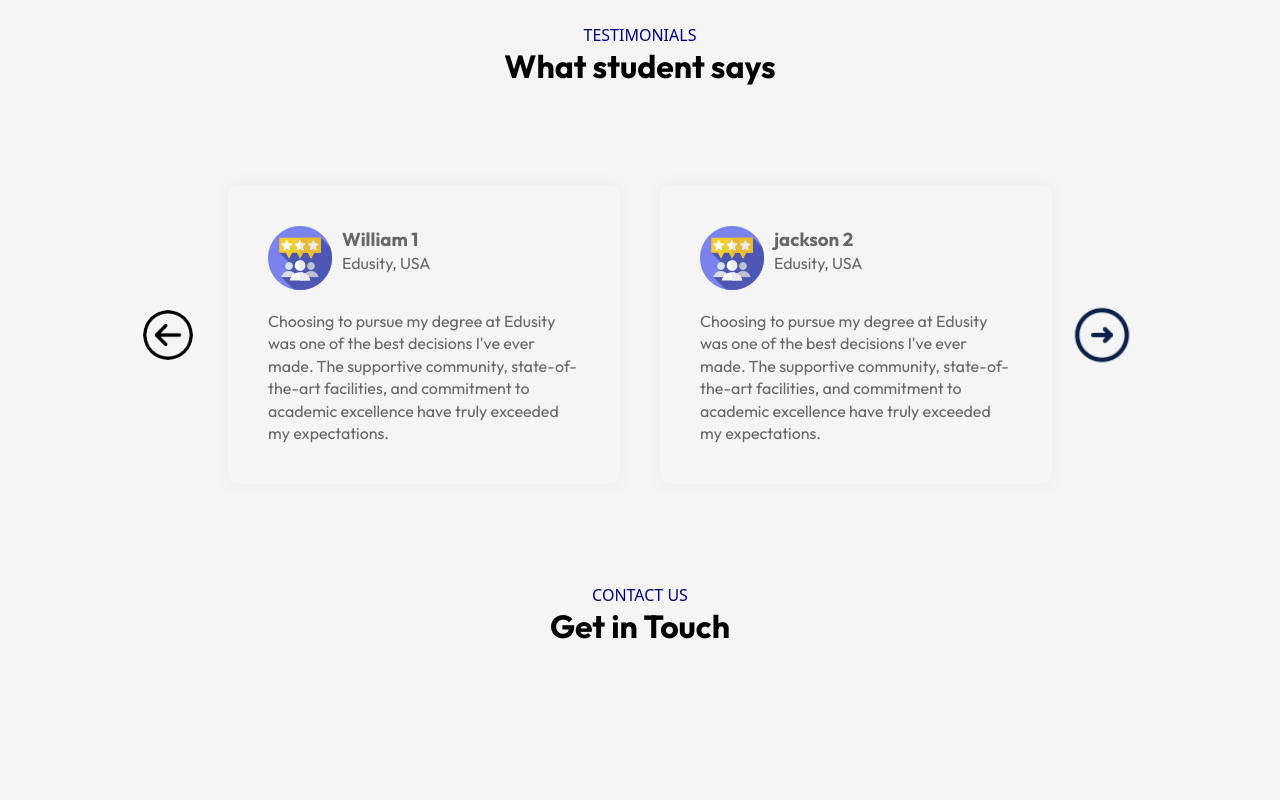
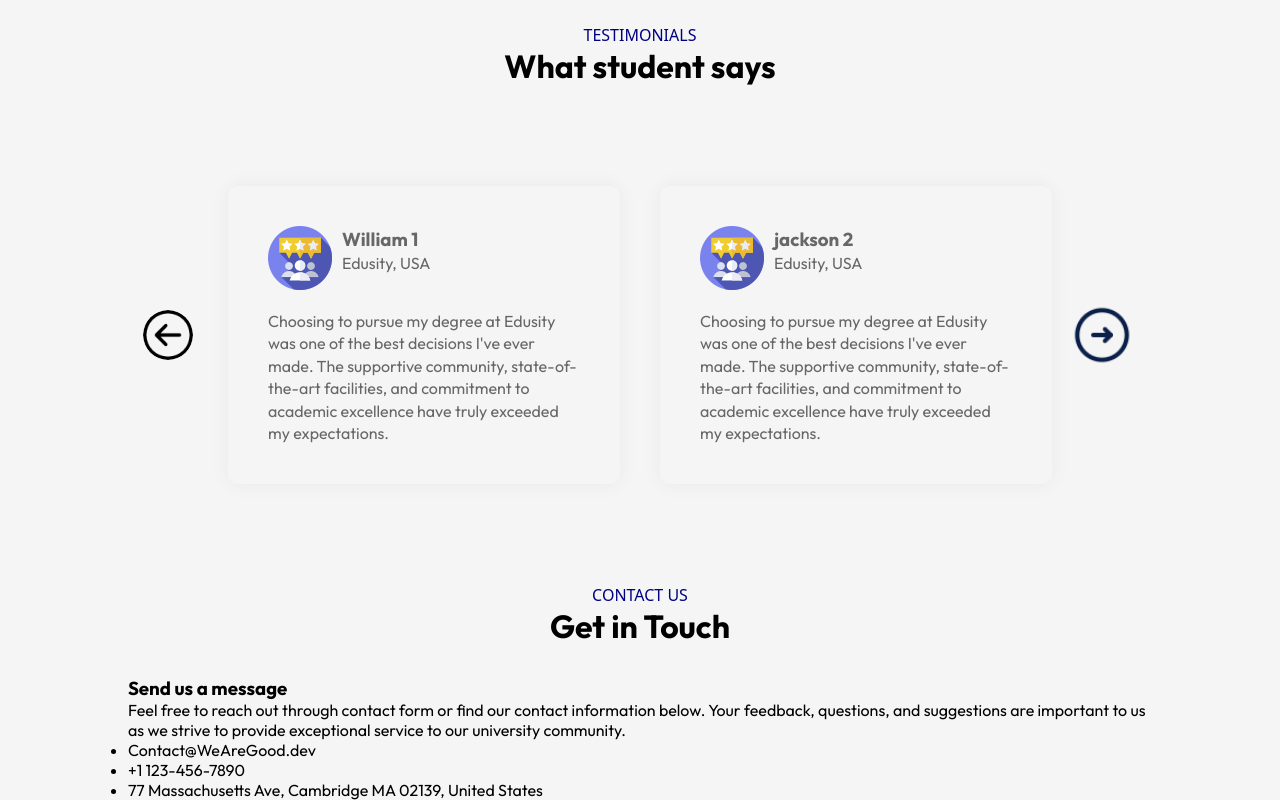
Before and after one commit to Rohitprj/Learning_Reactjs, a React (Vite) app in the folder ResponsiveDesign/EduCity/: page / in a window 1280 px wide. Shown: the part 2162-2962 px from the top of the page. Before the commit the page ends 2838 px from the top, so only its background shows below. Built offline with nearby package versions, Linux system fonts and the light colour scheme.

Commit message:
Add Contact component with styling; update App component to include Contact section

```diff
--- a/ResponsiveDesign/EduCity/src/App.tsx
+++ b/ResponsiveDesign/EduCity/src/App.tsx
@@ -5,6 +5,7 @@ import Title from "./components/title/Title";
 import { About } from "./components/about/About";
 import { Campus } from "./components/campus/Campus";
 import { Testimonials } from "./components/testimonials/Testimonials";
+import Contact from "./components/contact/Contact";
 
 const App = () => {
   return (
@@ -20,6 +21,7 @@ const App = () => {
         <Title title="TESTIMONIALS" subTitle="What student says" />
         <Testimonials />
         <Title title="CONTACT US" subTitle="Get in Touch" />
+        <Contact />
       </div>
     </div>
   );
--- /dev/null
+++ b/ResponsiveDesign/EduCity/src/components/contact/Contact.tsx
@@ -0,0 +1,24 @@
+const Contact = () => {
+  return (
+    <div>
+      <div className="contact">
+        <div className="contact-col">
+          <h3>Send us a message</h3>
+          <p>
+            Feel free to reach out through contact form or find our contact
+            information below. Your feedback, questions, and suggestions are
+            important to us as we strive to provide exceptional service to our
+            university community.
+          </p>
+          <ul>
+            <li>Contact@WeAreGood.dev</li>
+            <li>+1 123-456-7890</li>
+            <li>77 Massachusetts Ave, Cambridge MA 02139, United States</li>
+          </ul>
+        </div>
+      </div>
+    </div>
+  );
+};
+
+export default Contact;
```
Also changed, not shown: ResponsiveDesign/EduCity/src/components/contact/Contact.css (added).
